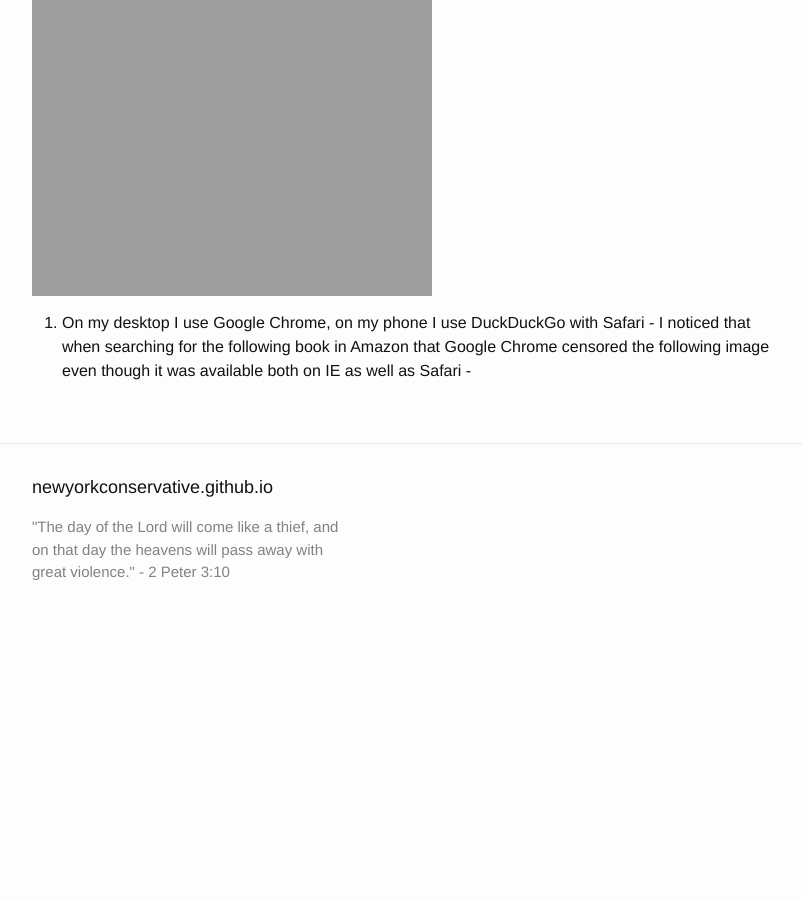
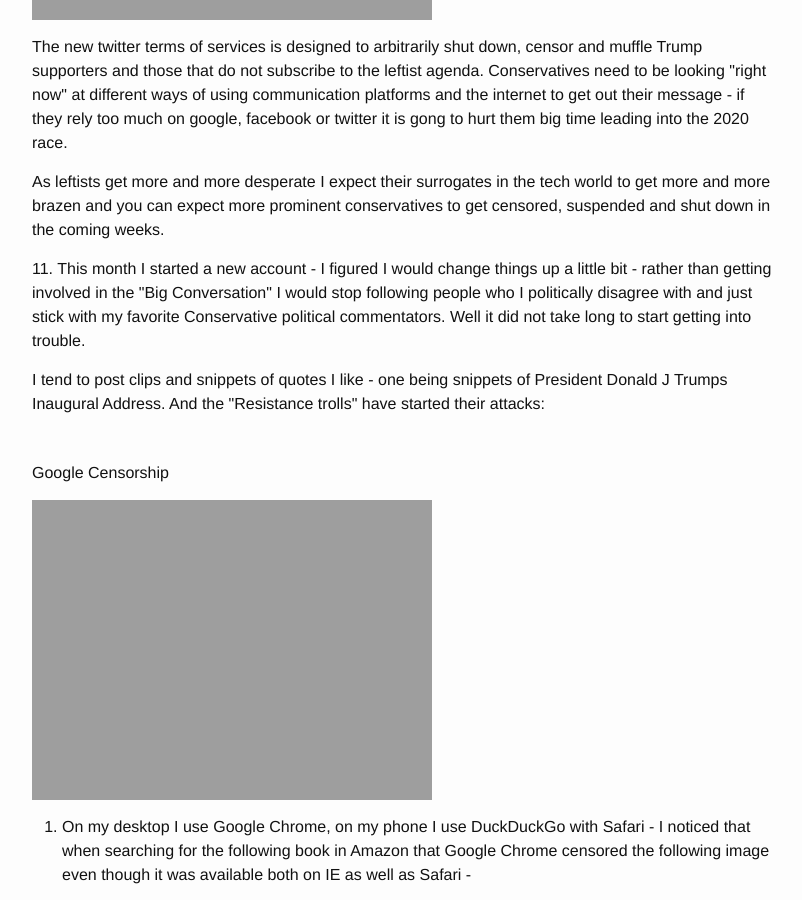
Before and after one commit to newyorkconservative/newyorkconservative.github.io, a Jekyll site: the page built from _posts/2018-08-25-twitter-censorship-and-privacy-concerns.md, in a window 1280 px wide and 900 px high, scrolled down 4299 px. Shown: the whole window, without its empty margins (238-1040 px from the left). Built offline with Jekyll 4.4.1, drawn with Linux system fonts in a browser that asks for light colours; before the commit the page ends 4943 px from its top, so only the background shows below that.

Commit message:
Syncing _posts/2018-08-25-twitter-censorship-and-privacy-concerns.md from WordPress at https://www.newyorkconservative.com () - wpghs

```diff
--- a/_posts/2018-08-25-twitter-censorship-and-privacy-concerns.md
+++ b/_posts/2018-08-25-twitter-censorship-and-privacy-concerns.md
@@ -56,8 +56,8 @@ post_date: 2018-08-25 00:17:23
 <p>Yet some how the below thread passes what is considered quality dialogue at twitter:</p>
 <p> </p>
 
-<!-- wp:image {"sizeSlug":"large"} -->
-<figure class="wp-block-image size-large"><img src="blob:https://www.newyorkconservative.com/4f948bd2-746a-457b-86ee-0412cdbaf915" alt=""/></figure>
+<!-- wp:image {"id":4963,"sizeSlug":"large"} -->
+<figure class="wp-block-image size-large"><img src="https://www.newyorkconservative.com/wp-content/uploads/2020/02/elie-wiesel-3-576x1024.png" alt="" class="wp-image-4963"/></figure>
 <!-- /wp:image -->
 
 <!-- wp:paragraph -->
@@ -66,6 +66,26 @@ post_date: 2018-08-25 00:17:23
 
 <!-- wp:paragraph -->
 <p>As leftists get more and more desperate I expect their surrogates in the tech world to get more and more brazen and you can expect more prominent conservatives to get censored, suspended and shut down in the coming weeks.</p>
+<!-- /wp:paragraph -->
+
+<!-- wp:paragraph -->
+<p>11. This month I started a new account - I figured I would change things up a little bit - rather than getting involved in the "Big Conversation" I would stop following people who I politically disagree with and just stick with my favorite Conservative political commentators. Well it did not take long to start getting into trouble. </p>
+<!-- /wp:paragraph -->
+
+<!-- wp:paragraph -->
+<p>I tend to post clips and snippets of quotes I like - one being snippets of President Donald J  Trumps Inaugural Address. And the "Resistance trolls" have started their attacks:</p>
+<!-- /wp:paragraph -->
+
+<!-- wp:image {"sizeSlug":"large"} -->
+<figure class="wp-block-image size-large"><img src="blob:https://www.newyorkconservative.com/5e69002a-2cd1-42a7-a7e2-8dcbe0b0c809" alt=""/></figure>
+<!-- /wp:image -->
+
+<!-- wp:image {"sizeSlug":"large"} -->
+<figure class="wp-block-image size-large"><img src="blob:https://www.newyorkconservative.com/1d235957-be23-4e18-a4a8-0cc7eb2d72d0" alt=""/></figure>
+<!-- /wp:image -->
+
+<!-- wp:paragraph -->
+<p></p>
 <!-- /wp:paragraph -->
 
 <!-- wp:paragraph -->
```
